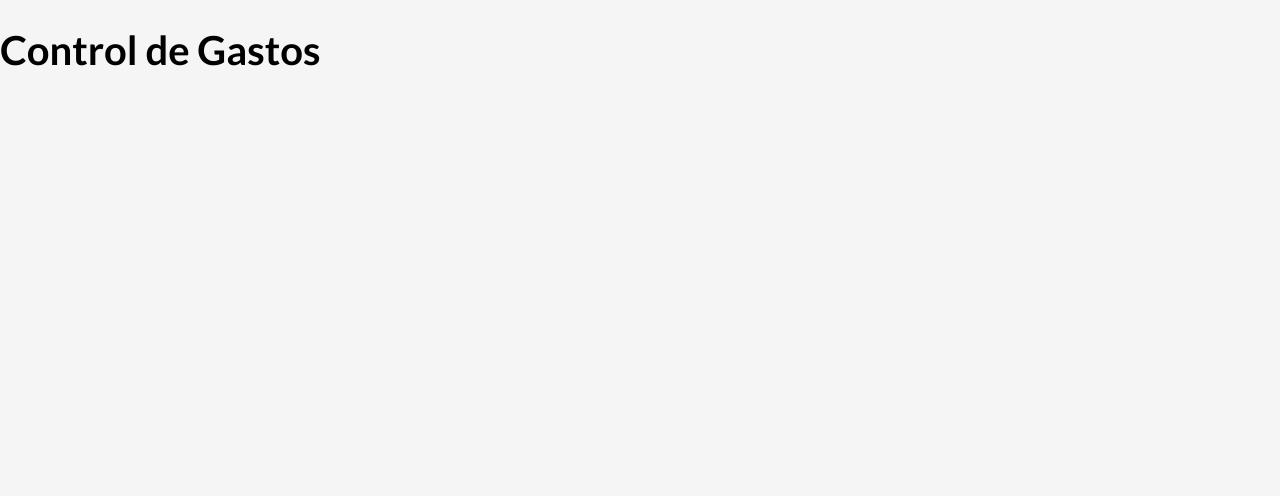
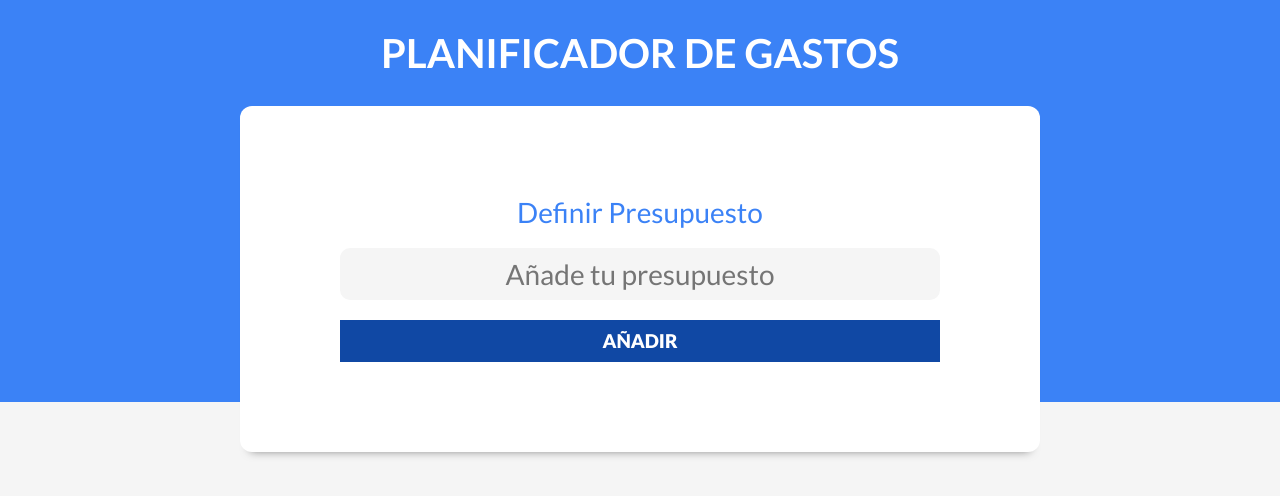
Before and after one commit to Carl7-Lab/control-gastos, a React (Vite) app: page / in a window 1280 px wide. Shown: the top 496 px of the page. Built offline with nearby package versions, Linux system fonts and the light colour scheme.

Commit message:
App.jsx: header agregado

```diff
--- a/src/App.jsx
+++ b/src/App.jsx
@@ -1,9 +1,12 @@
 import { useState } from 'react'
+import Header from './components/Header'
 
 function App() {
 
   return (
-    <h1>Control de Gastos</h1>
+    <div>
+      <Header />
+    </div>
   )
 }
 
```
